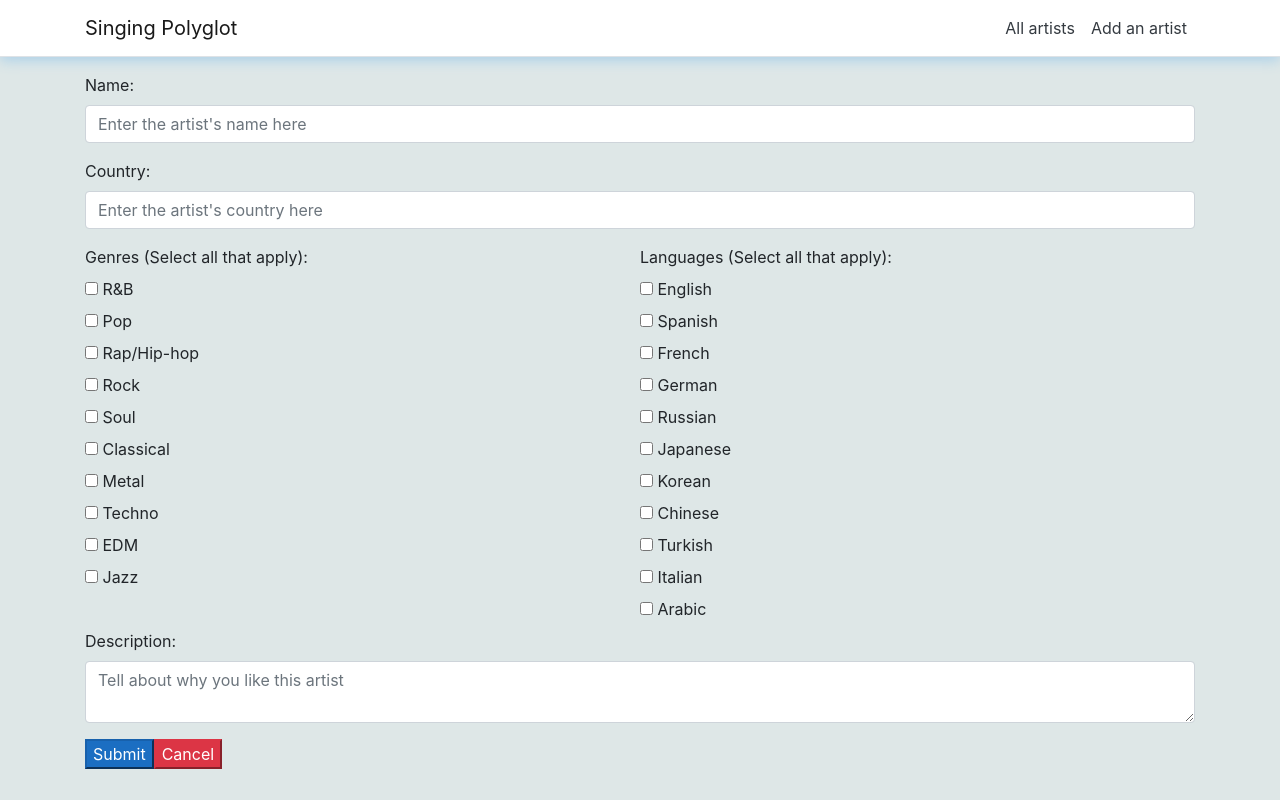
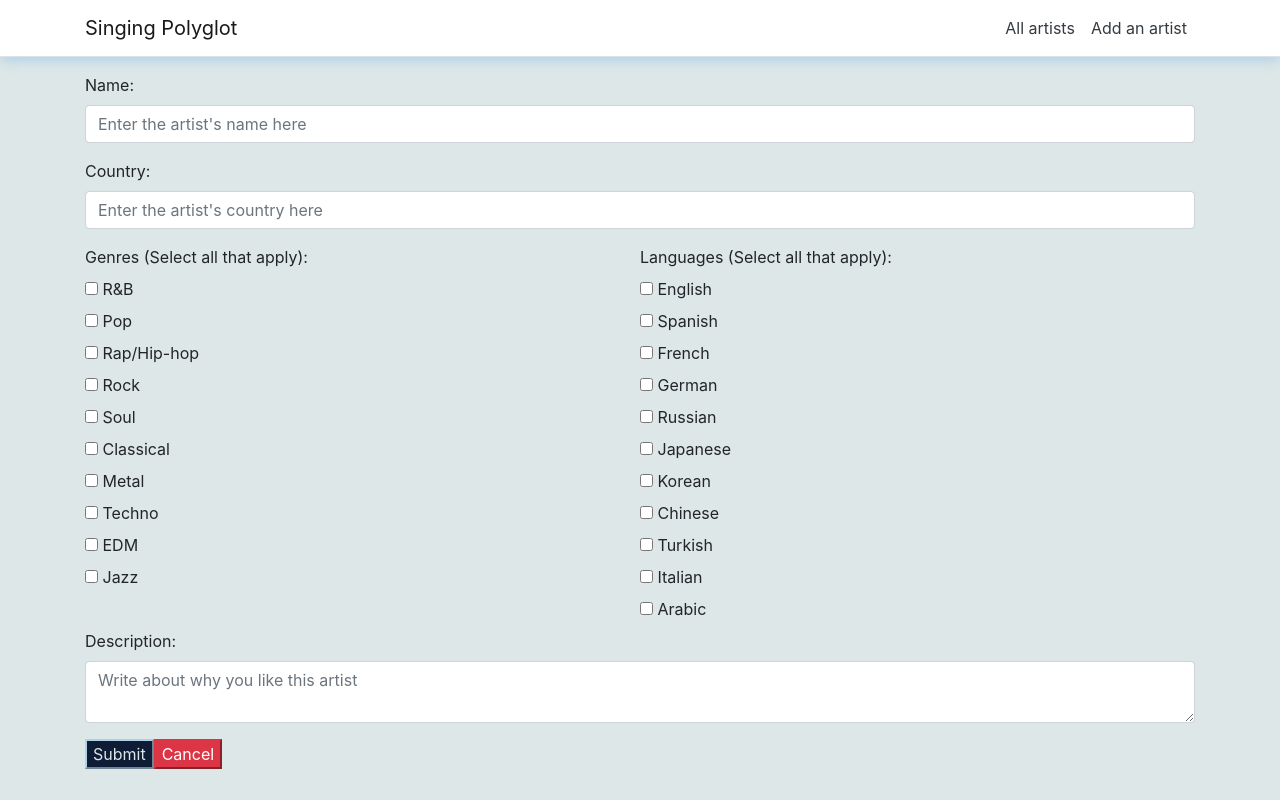
Before and after one commit to John-Will52/SingingPolyglot, an Angular app in the folder ClientApp/: page /add in a window 1280 px wide. Built offline with nearby package versions, Linux system fonts and the light colour scheme.

Commit message:
Final touches before deploying prototype

```diff
--- a/ClientApp/src/app/add-artist/add-artist.component.html
+++ b/ClientApp/src/app/add-artist/add-artist.component.html
@@ -2,11 +2,11 @@
   <!-- {{ artistForm.value | json }} -->
   <div class="form-group">
     <label for="name">Name:</label>
-    <input formControlName="artistName" type="text" class="form-control" placeholder="Enter the artist's name here" name="name">
+    <input formControlName="artistName" type="text" class="form-control" placeholder="Enter the artist's name here" name="name" required>
   </div>
   <div class="form-group">
     <label for="country">Country:</label>
-    <input formControlName="artistCountry" type="text" class="form-control" placeholder="Enter the artist's country here" name="country">
+    <input formControlName="artistCountry" type="text" class="form-control" placeholder="Enter the artist's country here" name="country" minlength="4" required>
   </div>
   <div class="genLangs">
     <label>Genres (Select all that apply):</label>
@@ -22,7 +22,7 @@
   </div>
   <div class="form-group">
     <label for="description">Description:</label>
-    <textarea formControlName="artistDescription"placeholder="Tell about why you like this artist" class="form-control" id="description" name="description" ></textarea>
+    <textarea formControlName="artistDescription"placeholder="Write about why you like this artist" class="form-control" id="description" name="description" minlength="10" required></textarea>
   </div>
   <input class="btn-primary btn-xs" type="submit"  value="Submit">
   <button class="btn-danger btn-xs" (click) = "cancel()">Cancel</button>
--- a/ClientApp/src/app/add-artist/add-artist.component.ts
+++ b/ClientApp/src/app/add-artist/add-artist.component.ts
@@ -29,13 +29,15 @@ export class AddArtistComponent  {
   })
   public genres: string[] = ["R&B","Pop","Rap/Hip-hop","Rock","Soul","Classical","Metal","Techno","EDM","Jazz"];
   public languages: string[] = ["English","Spanish","French","German","Russian", "Japanese", "Korean", "Chinese", "Turkish", "Italian","Arabic"];
+  public errors: Error[] = [];
+
 
   constructor( private art: ArtistService, private ROUTER: Router) {
 
   }
 
   addArtist(artist :FormGroup){
-    console.log(artist.value);
+    if(artist.valid){
       this.newArtist.name = artist.value.artistName;
       this.newArtist.country = artist.value.artistCountry;
       this.newArtist.genres = artist.value.artistGenres;
@@ -46,10 +48,13 @@ export class AddArtistComponent  {
         console.log(data);
         this.newArtist = data;
       })
-
       this.ROUTER.navigate(['/']);
     }
-
+    else{
+      alert("You must provide artist information in order to add them.")
+      this.ROUTER.navigate(['/add']);
+    }
+  }
 
   cancel(){
     this.ROUTER.navigate(['/']);
--- a/ClientApp/src/app/all-artist/all-artist.component.css
+++ b/ClientApp/src/app/all-artist/all-artist.component.css
@@ -22,6 +22,10 @@ table {
 td{
   width: 25%;
   font-size: 16px;
+  margin-right: 10px;
+}
+td>a{
+  text-decoration: underline;
 }
 #artistSortBox{
   width: 90%;
@@ -80,6 +84,8 @@ form{
   border-top-left-radius: 50px;
   border-bottom-left-radius: 15px;
   padding-left: 10px;
+  margin-right: 0px;
+
 }
 .list-items{
   list-style-type: disc;
--- a/ClientApp/src/app/all-artist/artist.interface.ts
+++ b/ClientApp/src/app/all-artist/artist.interface.ts
@@ -4,8 +4,8 @@ export interface Artist {
   description: string;
   genres: string[];
   country: string;
+  languages: string[];
+  photoLink: string;
   // relatedArtists: Artist[];
-  languages: string[];
-  // photoLink: string;
 
 }
--- a/ClientApp/src/app/this-artist/this-artist.component.css
+++ b/ClientApp/src/app/this-artist/this-artist.component.css
@@ -5,11 +5,8 @@ span> h5{
   margin-right: 10px;
 }
 #genLangsContainer{
-  /* background-color: #AFD2E9; */
   min-width: 320px;
   width: 100%;
-  /* padding-left: 10px;
-  padding-right: 10px; */
   height: 150px;
 }
 .genLangs{
@@ -17,6 +14,9 @@ span> h5{
   width: 50%;
   min-width: 50%;
 }
+#artistInfo{
+  margin-top: 20px;
+}
 
 
 /* .listItems{
--- a/ClientApp/src/app/this-artist/this-artist.component.html
+++ b/ClientApp/src/app/this-artist/this-artist.component.html
@@ -1,4 +1,7 @@
 <h3 id="tableLabel">{{artist.name}}</h3>
+<img *ngIf="!artist.photoLink" src="assets/images/noPhoto.jpg" alt="This artist does not have a photo" width="250px">
+<img *ngIf="artist.photoLink" src="{{artist.photoLink}}" alt="This artist does not have a photo" width="250px">
+<div id="artistInfo">
   <div>
     <span><h5>Country: </h5><p>{{artist.country}}</p></span>
   </div>
@@ -24,5 +27,6 @@
   <div id="description">
     <p>{{artist.description}}</p>
   </div>
+</div>
 
   <!-- <button (click)="deleteArtist(artist.id)"></button> -->
--- a/ClientApp/src/styles.css
+++ b/ClientApp/src/styles.css
@@ -2,20 +2,17 @@
 
 /* Provide sufficient contrast against white background */
 a {
-  color: #0366d6;
+  color:  #0E1C36;
 }
 
-code {
-  color: #e01a76;
-}
 body{
   background-color: #DEE7E7;
 
 }
 .btn-primary {
-  color: #fff;
-  background-color: #1b6ec2;
-  border-color: #1861ac;
+  color: #DEE7E7;
+  background-color:  #0E1C36;;
+  border-color: #AFD2E9;
 }
 
 .genLangs{
```
Also changed, not shown: ClientApp/src/assets/images/noPhoto.jpg (added). Lines whose indentation alone changed are shown as unchanged.
